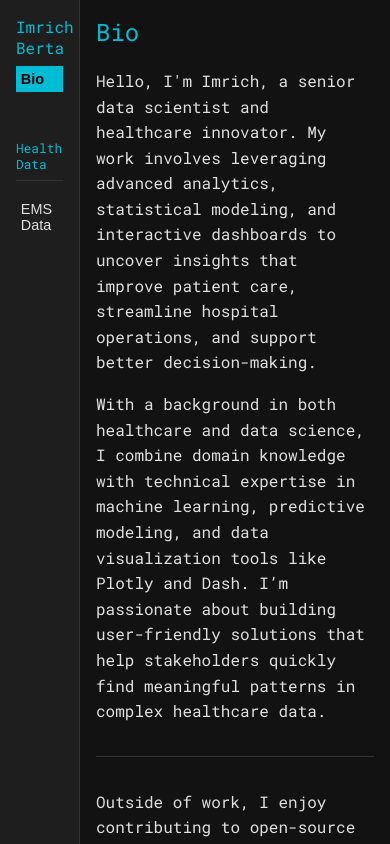
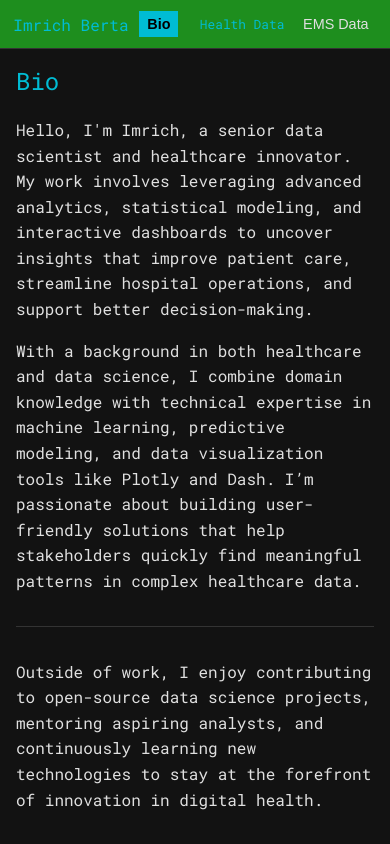
Before and after one commit to imrichberta/myweb, a plain HTML site: page index.html in a window 390 px wide. Drawn offline with Linux system fonts and the light colour scheme.

Commit message:
Updated content

```diff
--- a/styles.css
+++ b/styles.css
@@ -4,14 +4,15 @@ body {
     background: #121212;
     color: #e0e0e0;
     display: flex;
+    flex-direction: row; /* Desktop: Sidebar on left */
     height: 100vh;
     overflow: hidden;
   }
 
-  /* Sidebar (Nav) - Default for larger screens */
+  /* Sidebar (Nav) default for desktop */
   nav {
     width: 200px;
-    background: #1e1e1e;
+    background: #1e8e1e;
     border-right: 1px solid #333;
     display: flex;
     flex-direction: column;
@@ -27,10 +28,9 @@ body {
     font-size: 1.2rem;
   }
 
-  /* Group title styling */
   .group-title {
     margin: 1rem 0;
-    font-size: 0.9rem; /* Smaller text for group title */
+    font-size: 0.9rem;
     font-weight: 400;
     color: #00bcd4;
     border-bottom: 1px solid #333;
@@ -53,7 +53,6 @@ body {
     background: #2b2b2b;
   }
 
-  /* Selected state for active tab */
   nav button.active {
     background: #00bcd4;
     color: #000;
@@ -88,34 +87,50 @@ body {
     line-height: 1.6;
   }
 
-  /* Minimalistic horizontal rule as a subtle divider */
   hr {
     border: none;
     border-top: 1px solid #333;
     margin: 2rem 0;
   }
 
-  /* Responsive Adjustments */
+  /* Responsive Adjustments for Mobile */
   @media (max-width: 600px) {
+    body {
+      flex-direction: column; /* Mobile: Nav on top */
+      height: auto;
+    }
+
     nav {
-      width: 80px;
+      width: 100%;
+      border-right: none;
+      border-bottom: 1px solid #333;
+      flex-direction: row;
+      flex-wrap: wrap;
+      align-items: center;
+      justify-content: space-around;
+      padding: 0.5rem;
     }
 
     nav h2 {
+      margin-bottom: 0;
       font-size: 1rem;
-      margin-bottom: 0.5rem;
     }
 
     .group-title {
       font-size: 0.8rem;
+      margin: 0.5rem 0;
+      border-bottom: none;
+      padding-bottom: 0;
     }
 
     nav button {
       font-size: 0.9rem;
-      padding: 0.3rem;
+      padding: 0.3rem 0.5rem;
+      width: auto; /* Let buttons shrink to content size */
     }
 
     main {
       padding: 1rem;
+      height: auto;
     }
   }
```
